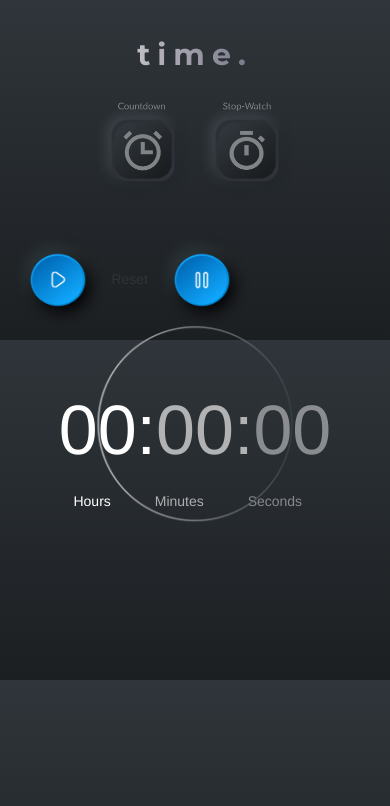
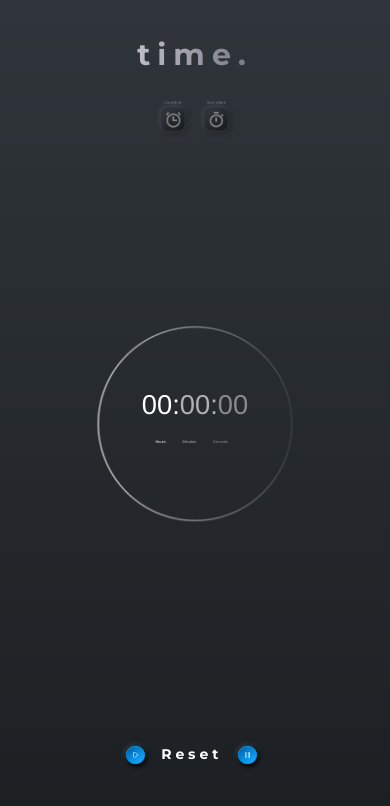
Before and after one commit to HVD27/IAESTE-WEBDESIGN, a plain HTML site: page stopwatch.html in a window 390 px wide. Drawn offline with nearby package versions, Linux system fonts and the light colour scheme.

Commit message:
stopwatch working

```diff
--- a/sample.css
+++ b/sample.css
@@ -15,7 +15,7 @@ display:inline;
 }
 .home{
     background-image: linear-gradient(#2F353A, #1C1F22);
-    height: 100%;
+    height: 100vh;
 }
 .logo{
     background-image: linear-gradient(to right, rgb(255, 255, 255), rgba(55,53,77,1));
@@ -25,28 +25,11 @@ display:inline;
   -webkit-text-fill-color: transparent;
     font-family: 'Montserrat', sans-serif;
     font-weight:900;
-    font-size: 5rem;
+    font-size: 5vw;
     line-height: 5rem;
     letter-spacing: 0.235em;
 }
-@media only screen and (max-width: 767px) {
-    .logo{
-      text-align: center;
-      font-size: 3rem;
-    }
-    .icon{
-        text-align: center;
-        justify-content: center;
-        padding-top: 2rem;
-    }
-    .time h1 {
-        font-size: 6rem
-    }
-    .iconimg{
-        width: 2rem;
-        height: 2rem;
-    }
-  }
+
 .stopwatch{
     color: white;
     font-size: 5rem;
@@ -57,45 +40,50 @@ display:inline;
 
 }
 
-.icon:hover{
+.icon img:hover{
     cursor: pointer;
 }
-.icon:active{
+.icon img:active{
     opacity:0.7;
 }
 
-.stopwatch{
+/* .stopwatch{
        padding-top: 20rem;
-}
+} */
 .units{
-    position: absolute;
-  top: 60%;
-  left: 52%;
-  transform: translate(-50%, -50%)
+position: absolute;
+top: 55%;
+left: 52%;
+transform: translate(-50%, -50%);
+font-size: 1vw;
+
 }
 .circle {
     position: absolute;
-  top: 50%;
+  top: 50vh;
   left: 50%;
   transform: translate(-50%, -50%)
 }
-.stopwatch_buttons {
-    justify-content: center;
-    padding-top: 30rem;
+.stopwatch-buttons {
+    /* padding-top: 100vh; */
     position: absolute;
-  top: 100%;
-  left: 50%;
-  /* transform: translate(-50%, -50%) */
+    top: 90%;
+    left: 53%;
+    transform: translate(-50%, -50%);
+    vertical-align: bottom;
+    font-family: montserrat, sans-serif;
+    color: white;
+    letter-spacing: 1vw;
 }
 
 .time {
     position: absolute;
-  top: 48%;
+  top: 45%;
   left: 50%;
   transform: translate(-50%, -50%)
 }
 .time h1 {
-    font-size: 7rem;
+    font-size: 5vw;
     color:white ;
 }
 .time h4 {
@@ -108,6 +96,9 @@ display:inline;
 .lighter {
     opacity: 45%;
 }
+.timer{
+    z-index: 1;
+}
 /* .stopwatch {
     display: flex;
     flex-direction: column;
@@ -115,3 +106,36 @@ display:inline;
 /* .controls {
     display: flex;
 } */
+@media only screen and (max-width: 767px) {
+    .html{
+        font-size: 40%;
+    }
+    .logo{
+      text-align: center;
+      font-size: 3rem;
+    }
+    .icon{
+        text-align: center;
+        justify-content: center;
+        padding-top: 2rem;
+    }
+    .units{
+        top: 53%;
+        left: 53%;
+    }
+    .time h1 {
+        font-size: 7vw;
+    }
+    /* .iconimg{
+        width: 2rem;
+        height: 2rem;
+    } */
+  }
+@media only screen and (max-width: 576px) {
+    .html{
+        font-size: 10%;
+    }
+    /* .time h1 {
+        font-size: 4rem
+    } */
+}
--- a/stopwatch.html
+++ b/stopwatch.html
@@ -21,33 +21,10 @@
                     time.
                 </div>
                 <span class="icon col-md-2">
-                    <img class="iconimg" src="countdown_button.png" style="width: 10rem; height: 10rem;">
-                    <img class="iconimg" src="stopwatch_button.png" style="width: 10rem; height: 10rem;">
+                    <img class="iconimg" src="countdown_button.png" style="width: 10vw; height: 10vw;">
+                    <img class="iconimg" src="stopwatch_button.png" style="width: 10vw; height: 10vw;">
                 </span>
-                <!-- <span class="icon col-sm-2" st><img src="stopwatch_button.png" style="width: 5rem; height: 5rem;"></span> -->
-                <!-- <div class="topicons col-md-4 text-right justify-content-end">
-                    <span class="icon text-right">
-                        <img src="countdown_button.png" style="width: 5rem; height: 5rem;">
-                    </span>
-                    <span class="icon text-right">
-                        <img src="stopwatch_button.png" style="width: 5rem; height: 5rem;">
-                    </span>
-                </div> -->
             </div>
-            <!-- <div class="stopwatch row pt-5 justify-content-center text-center" id="stopwatch">
-                <ul>
-                    <li style="color: rgba(255, 255, 255, 1);">00 :</li>
-                    <li style="color: rgba(255, 255, 255, 0.63);">00 :</li>
-                    <li style="color: rgba(255, 255, 255, 0.45);">00</li>
-                </ul>
-            </div>
-            <div class="units row pt-5 justify-content-center text-center" id="stopwatch">
-                <ul>
-                    <li style="color: rgba(255, 255, 255, 1);">Hours</li>
-                    <li style="color: rgba(255, 255, 255, 0.63);">Minutes</li>
-                    <li style="color: rgba(255, 255, 255, 0.45);">Seconds</li>
-                </ul>
-            </div> -->
             <div class="stopwatch1">
                 <div class="circle pt-1" style="z-index: 2;">
                     <img src="smallcircle.png" class="img-responsive float-start" style="size: 70%;">
@@ -58,20 +35,20 @@
 
                 <div class="units row text-center" id="stopwatch">
                     <ul>
-                        <li style="color: rgba(255, 255, 255, 1); padding-right: 2rem; text-align: center;">Hours</li>
-                        <li style="color: rgba(255, 255, 255, 0.63); padding: 0 2rem 0 2rem;">Minutes</li>
-                        <li style="color: rgba(255, 255, 255, 0.45); padding-left: 2rem;">Seconds</li>
+                        <li style="color: rgba(255, 255, 255, 1); padding-right: 2vw; text-align: center;">Hours</li>
+                        <li style="color: rgba(255, 255, 255, 0.63); padding: 0 2vw 0 2vw;">Minutes</li>
+                        <li style="color: rgba(255, 255, 255, 0.45); padding-left: 2vw;">Seconds</li>
                     </ul>
                 </div>
             </div>
 
         </div>
-        <div class="container">
+        <div class="container p-5">
             <div class="stopwatch-buttons row">
                 <ul>
-                    <li onclick="start()"><img src="start_stopwatch.png" style="width: 10rem; height: 10rem;"></li>
+                    <li onclick="start()"><img src="start_stopwatch.png" style="width: 9vw; height: 9vw;"></li>
                     <li onclick="reset()">Reset</li>
-                    <li onclick="pause()"><img src="stop_stopwatch.png" style="width: 10rem; height: 10rem;"></li>
+                    <li onclick="pause()"><img src="stop_stopwatch.png" style="width: 9vw; height: 9vw;"></li>
                 </ul>
             </div>
         </div>
```
